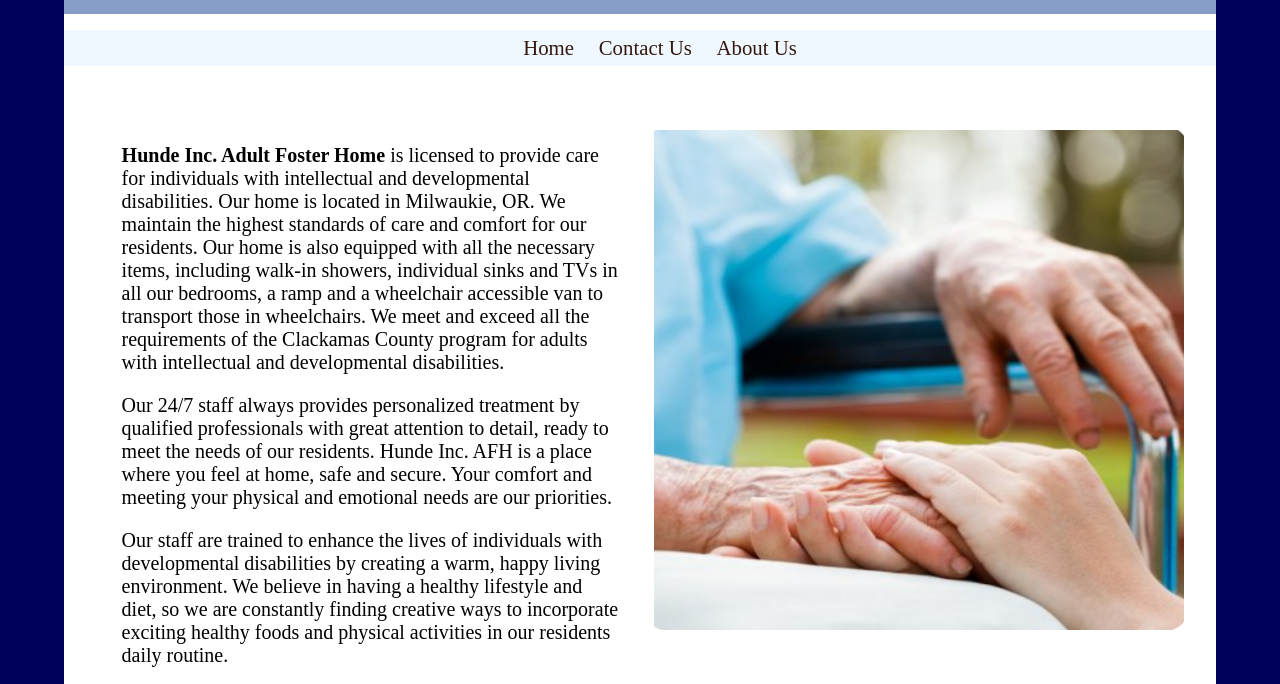
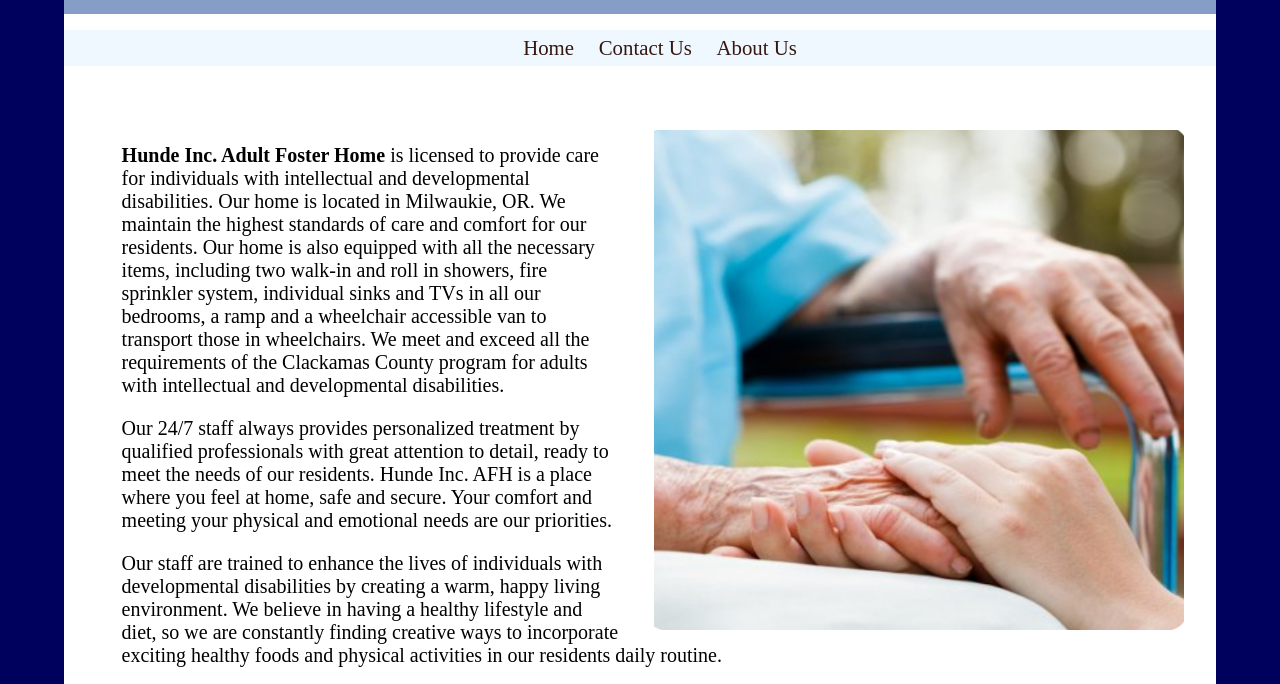
Before and after one commit to hunde2020/hunde2020.github.io, a plain HTML site: page about.html in a window 1280 px wide. Shown: the part 72-756 px from the top of the page. Drawn offline with Linux system fonts and the light colour scheme.

Commit message:
Update about.html

```diff
--- a/about.html
+++ b/about.html
@@ -41,7 +41,7 @@ Date: 9/5/2020
         <article class="full">
           <p style="font-size:20px">
 
-              <span class="bold"> Hunde Inc. Adult Foster Home</span> is licensed to provide care for individuals with intellectual and developmental disabilities. Our home is located in Milwaukie, OR. We maintain the highest standards of care and comfort for our residents. Our home is also equipped with all the necessary items, including walk-in showers, individual sinks and TVs in all our bedrooms, a ramp and a wheelchair accessible van to transport those in wheelchairs. We meet and exceed all the requirements of the Clackamas County program for adults with intellectual and developmental disabilities. </p>
+              <span class="bold"> Hunde Inc. Adult Foster Home</span> is licensed to provide care for individuals with intellectual and developmental disabilities. Our home is located in Milwaukie, OR. We maintain the highest standards of care and comfort for our residents. Our home is also equipped with all the necessary items, including two walk-in and roll in showers, fire sprinkler system, individual sinks and TVs in all our bedrooms, a ramp and a wheelchair accessible van to transport those in wheelchairs. We meet and exceed all the requirements of the Clackamas County program for adults with intellectual and developmental disabilities. </p>
 
               <P style="font-size:20px">
                   Our 24/7 staff always provides personalized treatment by qualified professionals with great attention to detail, ready to meet the needs of our residents.  Hunde Inc. AFH is a place where you feel at home, safe and secure. Your comfort and meeting your physical and emotional needs are our priorities.
```
